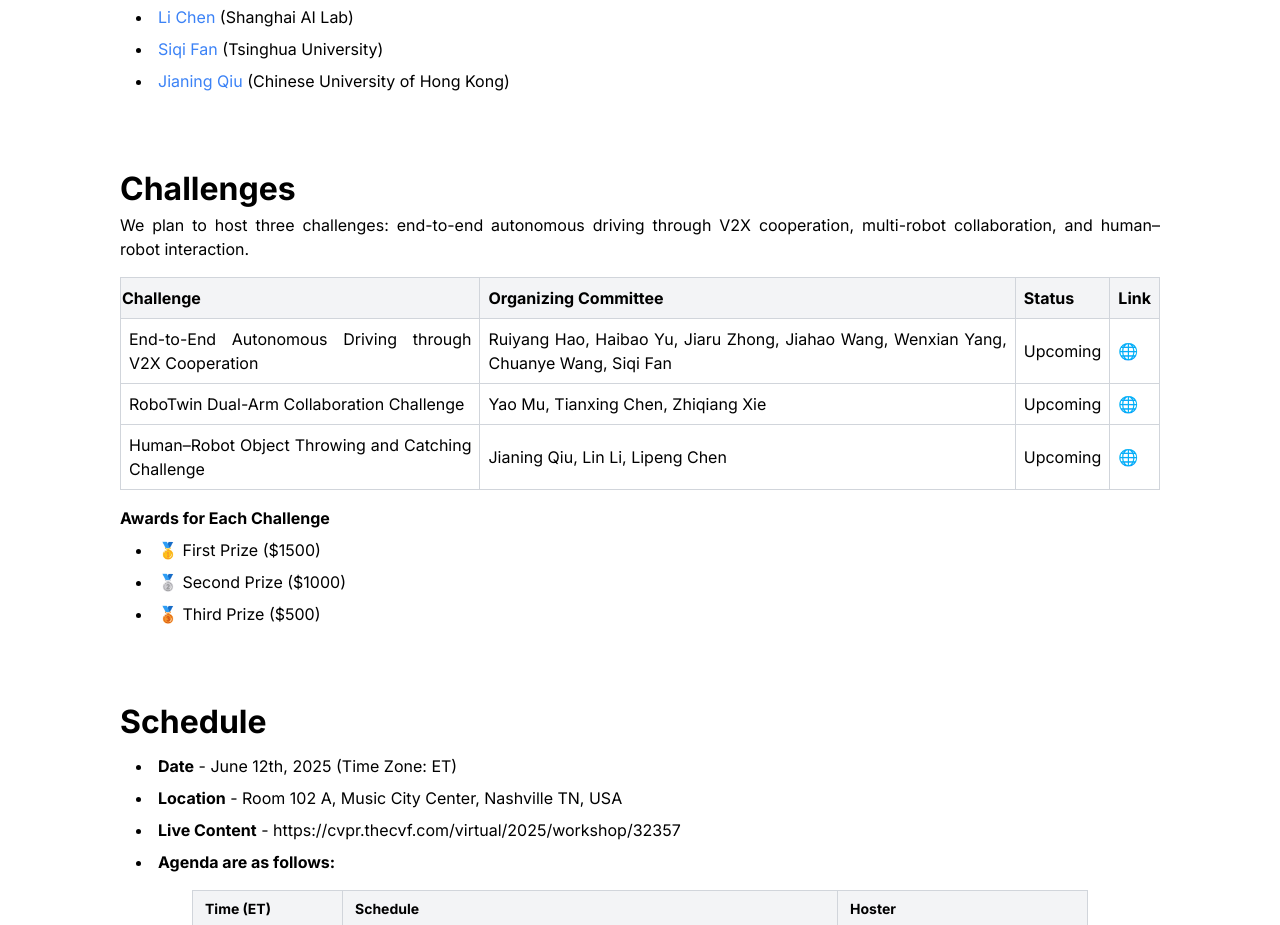
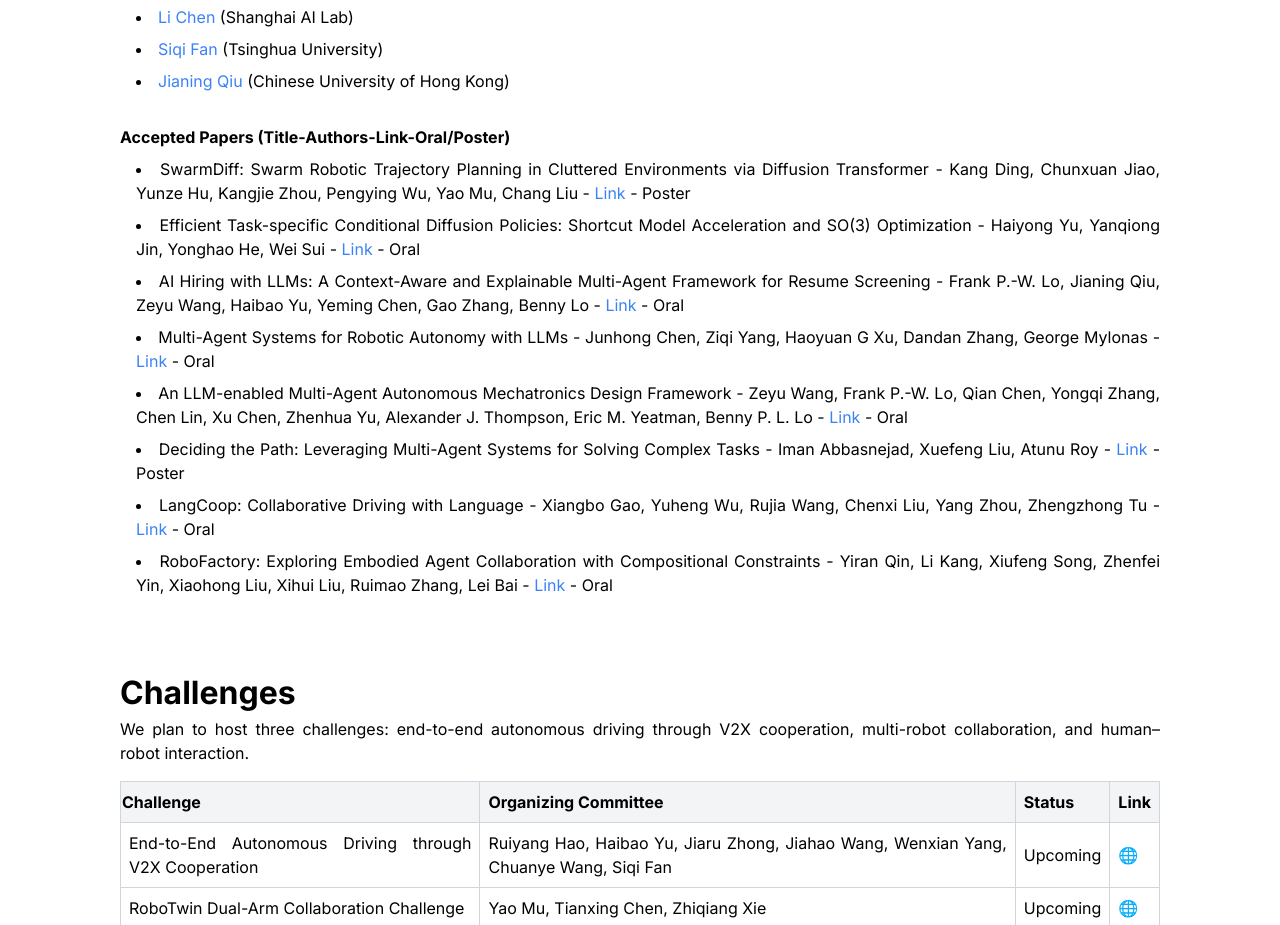
Before and after one commit to coop-intelligence/coop-intelligence.github.io, a Next.js app: page / in a window 1280 px wide. Shown: the part 2380-3305 px from the top of the page. Built offline with nearby package versions, Linux system fonts and the light colour scheme.

Commit message:
update accepted papers

```diff
--- a/src/app/components/callforpapers.jsx
+++ b/src/app/components/callforpapers.jsx
@@ -68,6 +68,35 @@
                     <a href="https://www.linkedin.com/in/jianing-qiu-91a802224/" class="text-blue-500 hover:underline">Jianing Qiu</a> (Chinese University of Hong Kong)
                 </li>
             </ul>
+            <p className="text-pretty mb-2">
+                <span className="font-bold">Accepted Papers (Title-Authors-Link-Oral/Poster)</span>
+            </p>
+            <ul class="list-disc list-inside space-y-2 mt-2 mb-8 ml-4">
+                <li>
+                    SwarmDiff: Swarm Robotic Trajectory Planning in Cluttered Environments via Diffusion Transformer - Kang Ding, Chunxuan Jiao, Yunze Hu, Kangjie Zhou, Pengying Wu, Yao Mu, Chang Liu - <a href="https://openaccess.thecvf.com/content/CVPR2025W/MEIS/html/Ding_SwarmDiff_Swarm_Robotic_Trajectory_Planning_in_Cluttered_Environments_via_Diffusion_CVPRW_2025_paper.html" class="text-blue-500 hover:underline">Link</a> - Poster
+                </li>
+                <li>
+                    Efficient Task-specific Conditional Diffusion Policies: Shortcut Model Acceleration and SO(3) Optimization - Haiyong Yu, Yanqiong Jin, Yonghao He, Wei Sui - <a href="https://openaccess.thecvf.com/content/CVPR2025W/MEIS/html/Yu_Efficient_Task-specific_Conditional_Diffusion_Policies_Shortcut_Model_Acceleration_and_SO3_CVPRW_2025_paper.html" class="text-blue-500 hover:underline">Link</a> - Oral
+                </li>
+                <li>
+                    AI Hiring with LLMs: A Context-Aware and Explainable Multi-Agent Framework for Resume Screening - Frank P.-W. Lo, Jianing Qiu, Zeyu Wang, Haibao Yu, Yeming Chen, Gao Zhang, Benny Lo - <a href="https://openaccess.thecvf.com/content/CVPR2025W/MEIS/html/Lo_AI_Hiring_with_LLMs_A_Context-Aware_and_Explainable_Multi-Agent_Framework_CVPRW_2025_paper.html" class="text-blue-500 hover:underline">Link</a> - Oral
+                </li>
+                <li>
+                    Multi-Agent Systems for Robotic Autonomy with LLMs - Junhong Chen, Ziqi Yang, Haoyuan G Xu, Dandan Zhang, George Mylonas - <a href="https://openaccess.thecvf.com/content/CVPR2025W/MEIS/html/Chen_Multi-Agent_Systems_for_Robotic_Autonomy_with_LLMs_CVPRW_2025_paper.html" class="text-blue-500 hover:underline">Link</a> - Oral
+                </li>
+                <li>
+                    An LLM-enabled Multi-Agent Autonomous Mechatronics Design Framework - Zeyu Wang, Frank P.-W. Lo, Qian Chen, Yongqi Zhang, Chen Lin, Xu Chen, Zhenhua Yu, Alexander J. Thompson, Eric M. Yeatman, Benny P. L. Lo - <a href="https://openaccess.thecvf.com/content/CVPR2025W/MEIS/html/Wang_An_LLM-enabled_Multi-Agent_Autonomous_Mechatronics_Design_Framework_CVPRW_2025_paper.html" class="text-blue-500 hover:underline">Link</a> - Oral
+                </li>
+                <li>
+                    Deciding the Path: Leveraging Multi-Agent Systems for Solving Complex Tasks - Iman Abbasnejad, Xuefeng Liu, Atunu Roy - <a href="https://openaccess.thecvf.com/content/CVPR2025W/MEIS/html/Abbasnejad_Deciding_the_Path_Leveraging_Multi-Agent_Systems_for_Solving_Complex_Tasks_CVPRW_2025_paper.html" class="text-blue-500 hover:underline">Link</a> - Poster
+                </li>
+                <li>
+                    LangCoop: Collaborative Driving with Language - Xiangbo Gao, Yuheng Wu, Rujia Wang, Chenxi Liu, Yang Zhou, Zhengzhong Tu - <a href="https://openaccess.thecvf.com/content/CVPR2025W/MEIS/html/Gao_LangCoop_Collaborative_Driving_with_Language_CVPRW_2025_paper.html" class="text-blue-500 hover:underline">Link</a> - Oral
+                </li>
+                <li>
+                    RoboFactory: Exploring Embodied Agent Collaboration with Compositional Constraints - Yiran Qin, Li Kang, Xiufeng Song, Zhenfei Yin, Xiaohong Liu, Xihui Liu, Ruimao Zhang, Lei Bai - <a href="https://arxiv.org/abs/2503.16408" class="text-blue-500 hover:underline">Link</a> - Oral
+                </li>
+            </ul>
 
         </div>
     )
```
